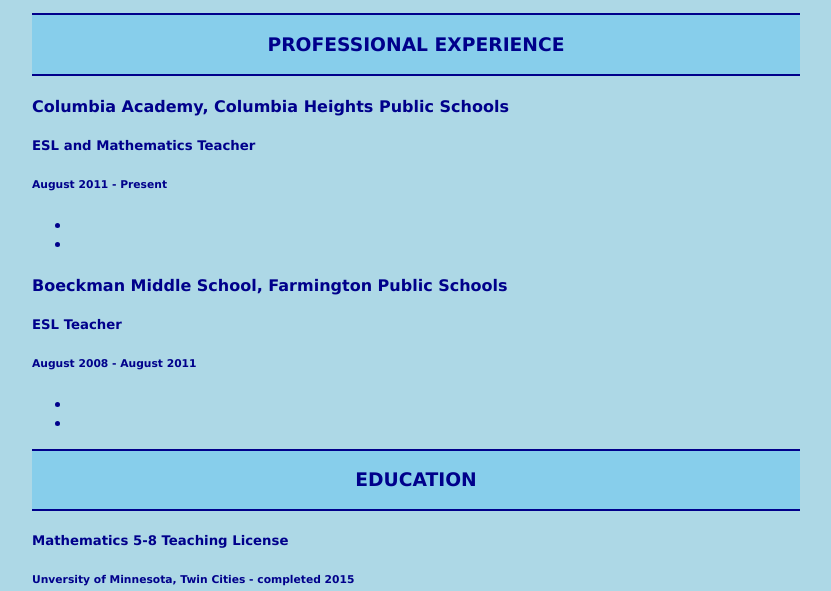
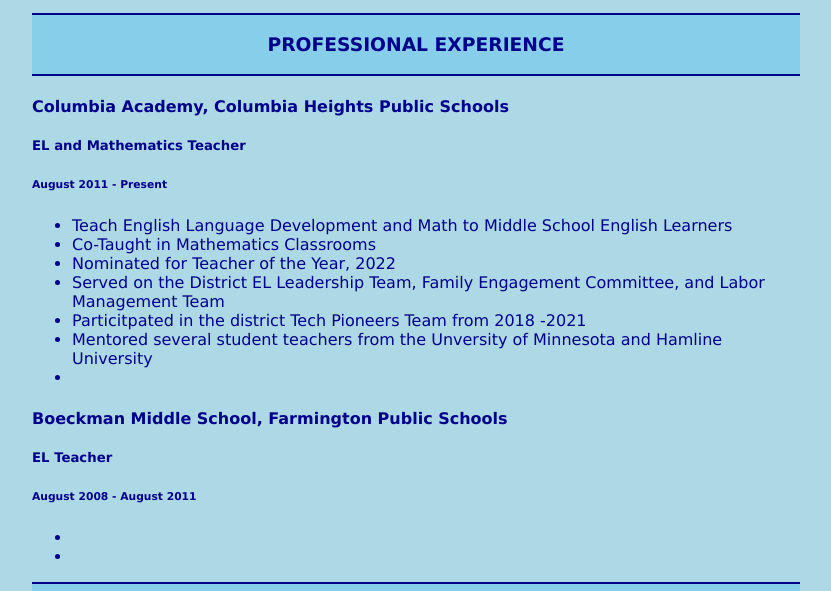
Before and after one commit to glascog/glascog.github.io, a plain HTML site: page index.html in a window 1280 px wide. Shown: the part 209-800 px from the top of the page, without its empty margins (224-1055 px from the left). Drawn offline with Linux system fonts and the light colour scheme.

Commit message:
Update index.html

```diff
--- a/index.html
+++ b/index.html
@@ -4,7 +4,7 @@
   <meta charset="utf-8">
   <meta name="viewport" content="width=device-width">
   <title>Gabrielle Glasco Resume</title>
-   <link rel="stylesheet" href="style.css" />
+  <link rel="stylesheet" href="style.css" />
 </head>
 <body>
   <div>
@@ -18,18 +18,23 @@
 
   <div>
     <h4>Columbia Academy, Columbia Heights Public Schools</h4>
-    <h5>ESL and Mathematics Teacher</h5>
+    <h5>EL and Mathematics Teacher</h5>
     <h6>August 2011 - Present</h6>
 
     <ul>
-      <li></li>
+      <li>Teach English Language Development and Math to Middle School English Learners</li>
+      <li>Co-Taught in Mathematics Classrooms</li>
+      <li>Nominated for Teacher of the Year, 2022</li>
+      <li>Served on the District EL Leadership Team, Family Engagement Committee, and Labor Management Team</li>
+      <li>Particitpated in the district Tech Pioneers Team from 2018 -2021</li>
+      <li>Mentored several student teachers from the Unversity of Minnesota and Hamline University</li>
       <li></li>
     </ul>
   </div>
 
   <div>
     <h4>Boeckman Middle School, Farmington Public Schools</h4>
-    <h5>ESL Teacher</h5>
+    <h5>EL Teacher</h5>
     <h6>August 2008 - August 2011</h6>
 
     <ul>
```
